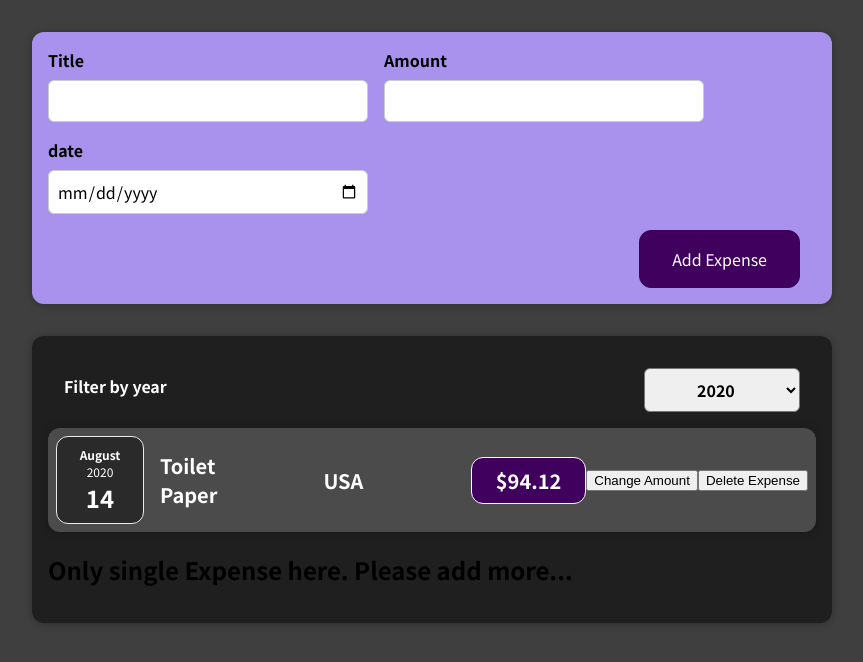
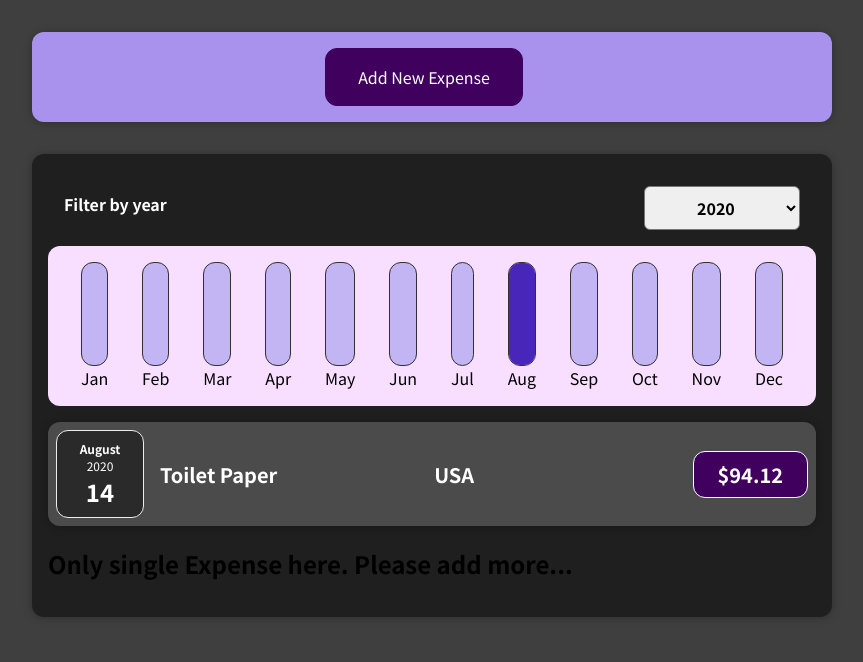
Before and after one commit to prakharsinghal311/01-starting-setup, a React (Create React App) app: page / in a window 1280 px wide. Shown: the top 662 px of the page, without its empty margins (208-1071 px from the left). Built offline with nearby package versions, Linux system fonts and the light colour scheme.

Commit message:
Making Chart App and small changes

```diff
--- /dev/null
+++ b/src/components/Chart/Chart.css
@@ -0,0 +1,9 @@
+.chart {
+  padding: 1rem;
+  border-radius: 12px;
+  background-color: #f8dfff;
+  text-align: center;
+  display: flex;
+  justify-content: space-around;
+  height: 10rem;
+}
--- /dev/null
+++ b/src/components/Chart/Chart.js
@@ -0,0 +1,24 @@
+import React from "react";
+
+import ChartBar from "./ChartBar";
+import "./Chart.css";
+
+const Chart = (props) => {
+  const dataPointsValue = props.dataPoints.map((dataPoint) => dataPoint.value);
+  const totalMaximum = Math.max(...dataPointsValue);
+
+  return (
+    <div className="chart">
+      {props.dataPoints.map((dataPoint) => (
+        <ChartBar
+          key={dataPoint.id}
+          value={dataPoint.value}
+          maxValue={totalMaximum}
+          label={dataPoint.label}
+        />
+      ))}
+    </div>
+  );
+};
+
+export default Chart;
--- /dev/null
+++ b/src/components/Chart/ChartBar.css
@@ -0,0 +1,30 @@
+.chart-bar {
+  height: 100%;
+  display: flex;
+  flex-direction: column;
+  align-items: center;
+}
+
+.chart-bar__inner {
+  height: 100%;
+  width: 100%;
+  border: 1px solid #313131;
+  border-radius: 12px;
+  background-color: #c3b4f3;
+  overflow: hidden;
+  display: flex;
+  flex-direction: column;
+  justify-content: flex-end;
+}
+
+.chart-bar__fill {
+  background-color: #4826b9;
+  width: 100%;
+  transition: all 0.3s ease-out;
+}
+
+.chart-bar__label {
+  font-weight: bold;
+  font-size: 0.5rem;
+  text-align: center;
+}
--- /dev/null
+++ b/src/components/Chart/ChartBar.js
@@ -0,0 +1,24 @@
+import React from "react";
+
+import "./ChartBar.css";
+
+const ChartBar = (props) => {
+  let barFillHeight = "0%";
+
+  if (props.maxValue > 0) {
+    barFillHeight = Math.round((props.value / props.maxValue) * 100) + "%";
+  }
+  return (
+    <div className="chart-bar">
+      <div className="chart-bar__inner">
+        <div
+          className="chart-bar__fill"
+          style={{ height: barFillHeight }}
+        ></div>
+      </div>
+      <div className="char-bar__label">{props.label}</div>
+    </div>
+  );
+};
+
+export default ChartBar;
--- a/src/components/Expenses/ExpenseItem.js
+++ b/src/components/Expenses/ExpenseItem.js
@@ -1,18 +1,9 @@
-import React, { useState } from "react";
+import React from "react";
 import ExpenseDate from "./ExpenseDate";
 import ExpenseDetails from "./ExpenseDetails";
 import Card from "../UI/Card";
 import "./ExpenseItem.css";
 const ExpenseItem = (props) => {
-  const [amount, setAmount] = useState(props.amount);
-
-  const expenseHandler = () => {
-    setAmount("100$");
-    console.log(amount);
-  };
-  const eventHandler = () => {
-    document.getElementById(props.id).remove();
-  };
   return (
     <div id={props.id}>
       <Card className="expense-item">
@@ -20,10 +11,8 @@
         <ExpenseDetails
           title={props.title}
           location={props.location}
-          amount={amount}
+          amount={props.amount}
         />
-        <button onClick={expenseHandler}>Change Amount</button>
-        <button onClick={eventHandler}>Delete Expense</button>
       </Card>
     </div>
   );
--- a/src/components/Expenses/Expenses.js
+++ b/src/components/Expenses/Expenses.js
@@ -3,6 +3,7 @@
 import Card from "../UI/Card";
 import ExpensesFilter from "./ExpensesFilter";
 import ExpensesList from "./ExpensesList";
+import ExpensesChart from "./ExpensesChart";
 const Expenses = (props) => {
   const [filteredYear, setFilteredYear] = useState("2020");
   const filterChangeHandler = (selectedYear) => {
@@ -20,6 +21,7 @@
           selected={filteredYear}
           onChangeFilter={filterChangeHandler}
         />
+        <ExpensesChart expenses={filteredExpenses} />
         <ExpensesList items={filteredExpenses} />
       </Card>
     </div>
--- /dev/null
+++ b/src/components/Expenses/ExpensesChart.js
@@ -0,0 +1,29 @@
+import React from "react";
+
+import Chart from "../Chart/Chart";
+
+const ExpensesChart = (props) => {
+  const chartDataPoints = [
+    { label: "Jan", value: 0 },
+    { label: "Feb", value: 0 },
+    { label: "Mar", value: 0 },
+    { label: "Apr", value: 0 },
+    { label: "May", value: 0 },
+    { label: "Jun", value: 0 },
+    { label: "Jul", value: 0 },
+    { label: "Aug", value: 0 },
+    { label: "Sep", value: 0 },
+    { label: "Oct", value: 0 },
+    { label: "Nov", value: 0 },
+    { label: "Dec", value: 0 },
+  ];
+
+  for (const expense of props.expenses) {
+    const expenseMonth = expense.date.getMonth(); // starting at 0 => January => 0.
+    chartDataPoints[expenseMonth].value += expense.amount;
+  }
+
+  return <Chart dataPoints={chartDataPoints} />;
+};
+
+export default ExpensesChart;
--- a/src/components/Expenses/ExpensesFilter.js
+++ b/src/components/Expenses/ExpensesFilter.js
@@ -16,6 +16,7 @@
           <option value="2021">2021</option>
           <option value="2020">2020</option>
           <option value="2019">2019</option>
+          <option value="2023">2023</option>
         </select>
       </div>
     </div>
--- a/src/components/NewExpense/ExpenseForm.js
+++ b/src/components/NewExpense/ExpenseForm.js
@@ -41,7 +41,7 @@
     event.preventDefault();
     const expenseData = {
       title: enteredTitle,
-      amount: enteredAmount,
+      amount: +enteredAmount,
       date: new Date(enteredDate),
     };
 
@@ -75,14 +75,18 @@
           <label>date</label>
           <input
             type="date"
-            min="2023-02-22"
+            min="2020-01-01"
             max="2024-12-31"
             value={enteredDate}
             onChange={dateChangeHandler}
           />
         </div>
       </div>
+      <div className="new-expense__actions"></div>
       <div className="new-expense__actions">
+        <button type="button" onClick={props.onCancel}>
+          Cancel
+        </button>
         <button type="submit">Add Expense</button>
       </div>
     </form>
--- a/src/components/NewExpense/NewExpense.js
+++ b/src/components/NewExpense/NewExpense.js
@@ -1,19 +1,38 @@
-import React from "react";
+import React, { useState } from "react";
 import "./NewExpense.css";
 import ExpenseForm from "./ExpenseForm";
 
 function NewExpense(props) {
+  const [isEditing, setIsEditing] = useState(false);
+
   const saveExpenseDataHandler = (enteredExpenseData) => {
     const expenseData = {
       ...enteredExpenseData,
       id: Math.random().toString(),
     };
     props.onAddExpense(expenseData);
+    setIsEditing(false);
+  };
+
+  const startEditingHandler = () => {
+    setIsEditing(true);
+  };
+
+  const stopEditingHandler = () => {
+    setIsEditing(false);
   };
 
   return (
     <div className="new-expense">
-      <ExpenseForm onSaveExpenseData={saveExpenseDataHandler} />
+      {!isEditing && (
+        <button onClick={startEditingHandler}>Add New Expense</button>
+      )}
+      {isEditing && (
+        <ExpenseForm
+          onSaveExpenseData={saveExpenseDataHandler}
+          onCancel={stopEditingHandler}
+        />
+      )}
     </div>
   );
 }
```
